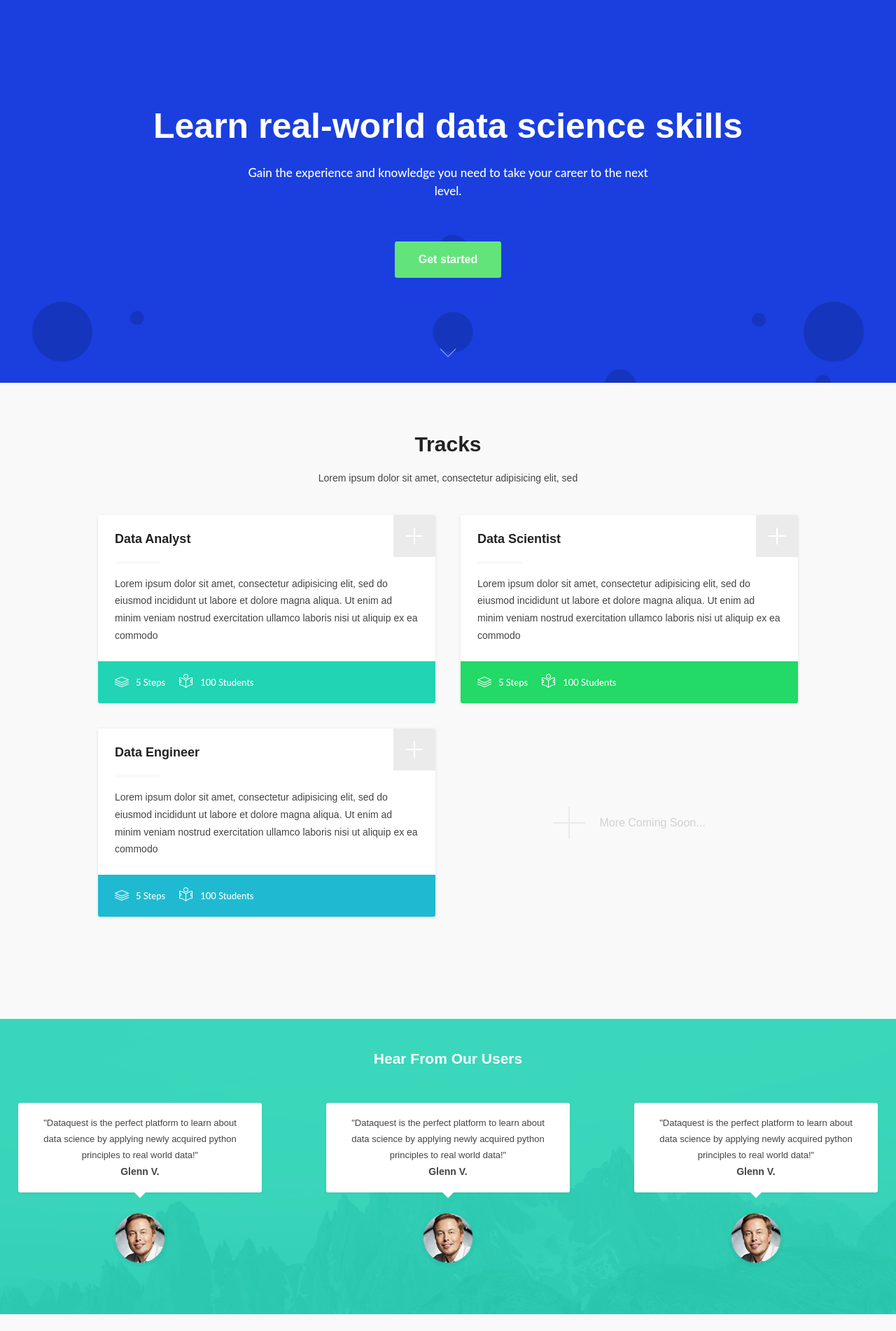
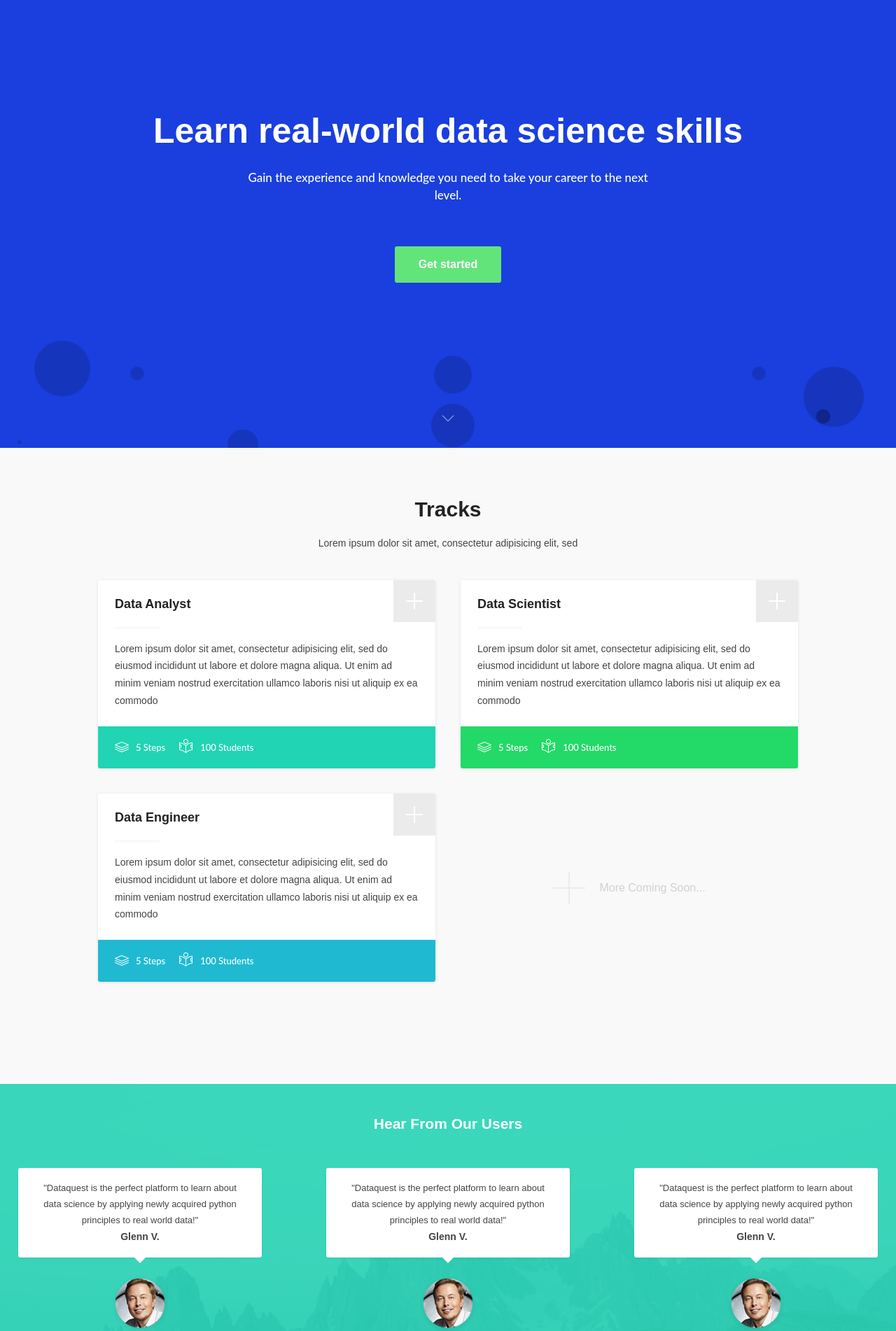
Before and after one commit to michaelabehsera/dataquest, a PHP site: page /dist/home.html in a window 1280 px wide. Shown: the part 80-1982 px from the top of the page at 70% size. Run offline with PHP 8.4, Linux system fonts and the light colour scheme; some libraries are stand-ins or nearby versions.

Commit message:
bug fixes(height of head block)

```diff
--- a/assets/jade/home.jade
+++ b/assets/jade/home.jade
@@ -6,7 +6,7 @@
 block vars
 	- var array = {body_class:'', layuot_mod:'', sub_keywords:'',title_inner:'Title of the page'}
 block content_block
-	.page_head_block.auto_height_mod
+	.page_head_block.home_mod
 		.page_head_block_in
 			h2.page_head_title Learn real-world data science skills
 			p.page_head_title_def Gain the experience and knowledge you need to take your career to the next level.
--- a/assets/jade/tracks.jade
+++ b/assets/jade/tracks.jade
@@ -6,7 +6,7 @@
 block vars
 	- var array = {body_class:'', layuot_mod:'', sub_keywords:'',title_inner:'Title of the page'}
 block content_block
-	.page_head_block.auto_height_mod
+	.page_head_block.tracks_mod
 		.page_head_block_in
 			h2.page_head_title Learn data analysis for marketers
 			p.page_head_title_def This course will help you understand how to engage with data analytics to deliver greater customer insight and marketing effectiveness.
--- a/build/home.html
+++ b/build/home.html
@@ -36,7 +36,7 @@
     </header>
     <div class="wrapper">
       <div class="base">
-        <div class="page_head_block auto_height_mod">
+        <div class="page_head_block home_mod">
           <div class="page_head_block_in">
             <h2 class="page_head_title">Learn real-world data science skills</h2>
             <p class="page_head_title_def">Gain the experience and knowledge you need to take your career to the next level.</p><a href="#" class="page_head_start_butt">Get started</a>
--- a/build/tracks.html
+++ b/build/tracks.html
@@ -36,7 +36,7 @@
     </header>
     <div class="wrapper">
       <div class="base">
-        <div class="page_head_block auto_height_mod">
+        <div class="page_head_block tracks_mod">
           <div class="page_head_block_in">
             <h2 class="page_head_title">Learn data analysis for marketers</h2>
             <p class="page_head_title_def">This course will help you understand how to engage with data analytics to deliver greater customer insight and marketing effectiveness.</p><a href="#" class="page_head_learn_butt">Learn More</a>
--- a/dist/home.html
+++ b/dist/home.html
@@ -36,7 +36,7 @@
     </header>
     <div class="wrapper">
       <div class="base">
-        <div class="page_head_block auto_height_mod">
+        <div class="page_head_block home_mod">
           <div class="page_head_block_in">
             <h2 class="page_head_title">Learn real-world data science skills</h2>
             <p class="page_head_title_def">Gain the experience and knowledge you need to take your career to the next level.</p><a href="#" class="page_head_start_butt">Get started</a>
--- a/dist/styles/main_global.css
+++ b/dist/styles/main_global.css
@@ -148,7 +148,7 @@
       -ms-flex-align: center;
           align-items: center; }
 
-.page_head_block.full_height_mod, .track_item.add_mod {
+.page_head_block.full_height_mod, .page_head_block.home_mod, .page_head_block.tracks_mod, .track_item.add_mod {
   display: -webkit-box;
   display: -webkit-flex;
   display: -ms-flexbox;
@@ -642,7 +642,7 @@
 
 .base {
   position: relative;
-  padding: 80rem 0 150rem; }
+  padding: 0 0 150rem; }
 
 .elements_list {
   padding: 30px;
@@ -669,9 +669,16 @@
   color: #fff;
   text-align: center; }
 
-.page_head_block.auto_height_mod {
-  position: relative;
-  padding: 150rem 26rem;
+.page_head_block.home_mod {
+  position: relative;
+  height: 720rem;
+  background: #1a3fde;
+  color: #fff;
+  text-align: center; }
+
+.page_head_block.tracks_mod {
+  position: relative;
+  height: 550rem;
   background: #1a3fde;
   color: #fff;
   text-align: center; }
@@ -713,11 +720,11 @@
   z-index: 30;
   bottom: 40rem;
   left: 50%;
-  margin-left: -8rem;
+  margin-left: -6rem;
   opacity: .6;
   cursor: pointer;
-  width: 16rem;
-  height: 16rem;
+  width: 12rem;
+  height: 12rem;
   -webkit-transform: rotate(45deg);
       -ms-transform: rotate(45deg);
           transform: rotate(45deg);
--- a/dist/tracks.html
+++ b/dist/tracks.html
@@ -36,7 +36,7 @@
     </header>
     <div class="wrapper">
       <div class="base">
-        <div class="page_head_block auto_height_mod">
+        <div class="page_head_block tracks_mod">
           <div class="page_head_block_in">
             <h2 class="page_head_title">Learn data analysis for marketers</h2>
             <p class="page_head_title_def">This course will help you understand how to engage with data analytics to deliver greater customer insight and marketing effectiveness.</p><a href="#" class="page_head_learn_butt">Learn More</a>
```
Also changed, not shown: other parts of dist/styles/main_global.css (+38 -38 lines), assets/sass/_main.scss (+16 -5 lines), build/styles/main_global.css.
